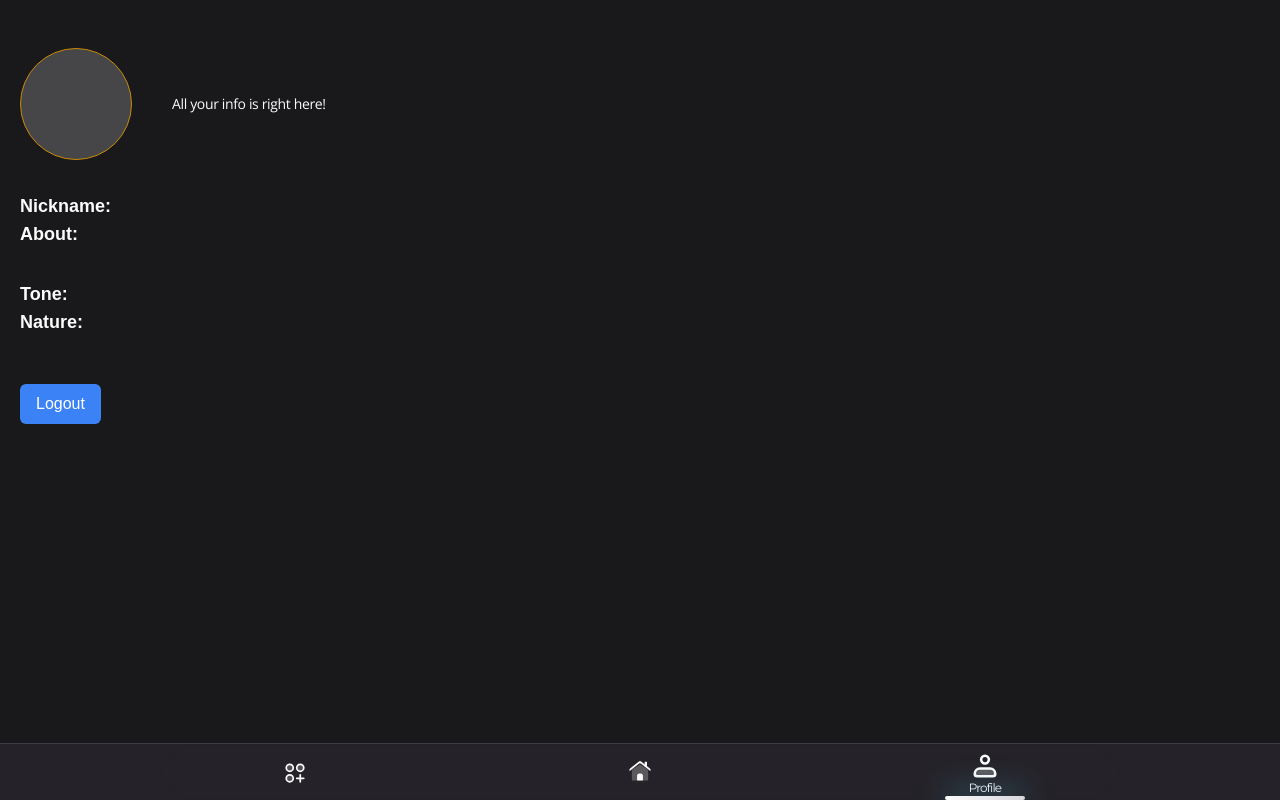
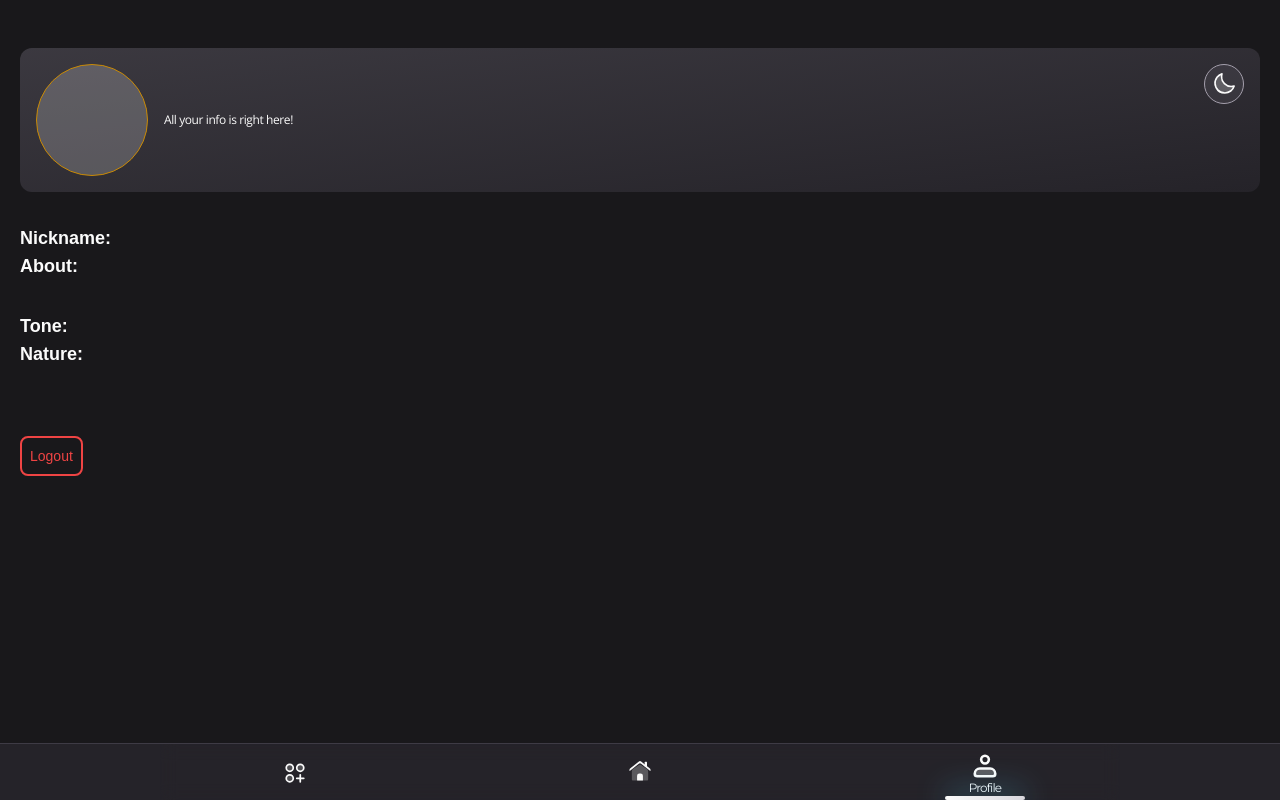
Before and after one commit to mohd-Bilal-exe/verbi.AI, a React (Vite) app: page /profile in a window 1280 px wide. Built offline with nearby package versions, Linux system fonts and the light colour scheme; a web font is replaced by a local one.

Commit message:
profile page banwa do please!!!(crying emojis)

```diff
--- a/src/App.jsx
+++ b/src/App.jsx
@@ -37,7 +37,7 @@ function App() {
               isDarkMode
                 ? "bg-background scrollbar-dark"
                 : "bg-backgroundLight scrollbar-custom"
-            }`}
+            } transition-colors`}
           >
             <Routes>
               <Route
--- a/src/pages/profilePage.jsx
+++ b/src/pages/profilePage.jsx
@@ -2,6 +2,7 @@ import { m } from "framer-motion";
 import { useSelector, useDispatch } from "react-redux";
 import { darkMode, logoutUser } from "../Redux/Actions";
 import { useNavigate } from "react-router-dom";
+import { Moon, Sun } from "@phosphor-icons/react";
 
 export default function ProfilePage() {
   const dispatch = useDispatch();
@@ -19,25 +20,49 @@ export default function ProfilePage() {
   };
 
   const profileSection = (
-    <section key="profile" className="my-8">
-      <div className="flex items-center gap-10">
+    <section
+      key="profile"
+      className={`flex justify-between my-8  p-4 rounded-xl bg-gradient-to-tl ${
+        isDarkMode
+          ? "from-foreground to-Lightcopy-lighter/30"
+          : "from-foreground/10 to-foreground/20"
+      }`}
+    >
+      <div className="flex items-center gap-4">
         <span
           className={`w-28 h-28 border border-double rounded-full grid place-content-center text-7xl ${
             isDarkMode
               ? "bg-foregroundLight/20 border-yellow-600"
-              : "bg-foreground/80"
+              : "bg-foreground/50 border-yellow-600"
           }`}
         >
           {user.avatar}
         </span>
-        <div className="flex flex-col justify-end">
-          <h1 className="montserrat text-5xl tracking-tight">
-            {user.username}
-          </h1>
-          <h2 className="open-sans text-sm tracking-tight">
+        <div className="flex flex-col justify-end tracking-tight">
+          <h1 className="montserrat text-5xl">{user.username}</h1>
+          <h2 className="open-sans text-xs my-2">
             All your info is right here!
           </h2>
         </div>
+      </div>
+      <div className={`flex flex-col justify-start items-start`}>
+        <button
+          onClick={toggleDarkMode}
+          className={`overflow-hidden  p-1.5 rounded-full w-10 h-10 border ${
+            isDarkMode
+              ? "bg-copy-lighter/10 hover:bg-copy/20 border-copy-lighter hover:border-copy"
+              : " bg-copy-light hover:bg-copy-lighter/50 border-copyLight hover:border-black"
+          } transition-all`}
+        >
+          <span
+            className={`flex flex-col gap-2 justify-center items-center ${
+              isDarkMode ? "" : "-translate-y-9"
+            } transition-all ease-in-out`}
+          >
+            <Moon size={"100%"} className={`pb-0.5`} weight="duotone" />
+            <Sun size={"100%"} weight="duotone" />{" "}
+          </span>
+        </button>
       </div>
     </section>
   );
@@ -70,7 +95,7 @@ export default function ProfilePage() {
       exit={{ opacity: 0 }}
       transition={{ duration: 0.5, type: "spring" }}
       className={`w-screen h-screen px-5 pt-4 ${
-        isDarkMode ? "bg-bg1 text-copy" : "text-copyLight"
+        isDarkMode ? " text-copy" : "text-copyLight"
       }`}
     >
       <div className={`w-full h-full`}>
@@ -79,7 +104,7 @@ export default function ProfilePage() {
         {preferencesSection}
         <button
           onClick={handleLogout}
-          className="mt-4 py-2 px-4 bg-blue-500 text-white rounded-md hover:bg-blue-600 focus:outline-none focus:ring-2 focus:ring-blue-600"
+          className={`mt-9 p-2 border-2 border-red-500 rounded-lg text-red-500 text-sm hover:bg-red-500/20 `}
         >
           Logout
         </button>
```
